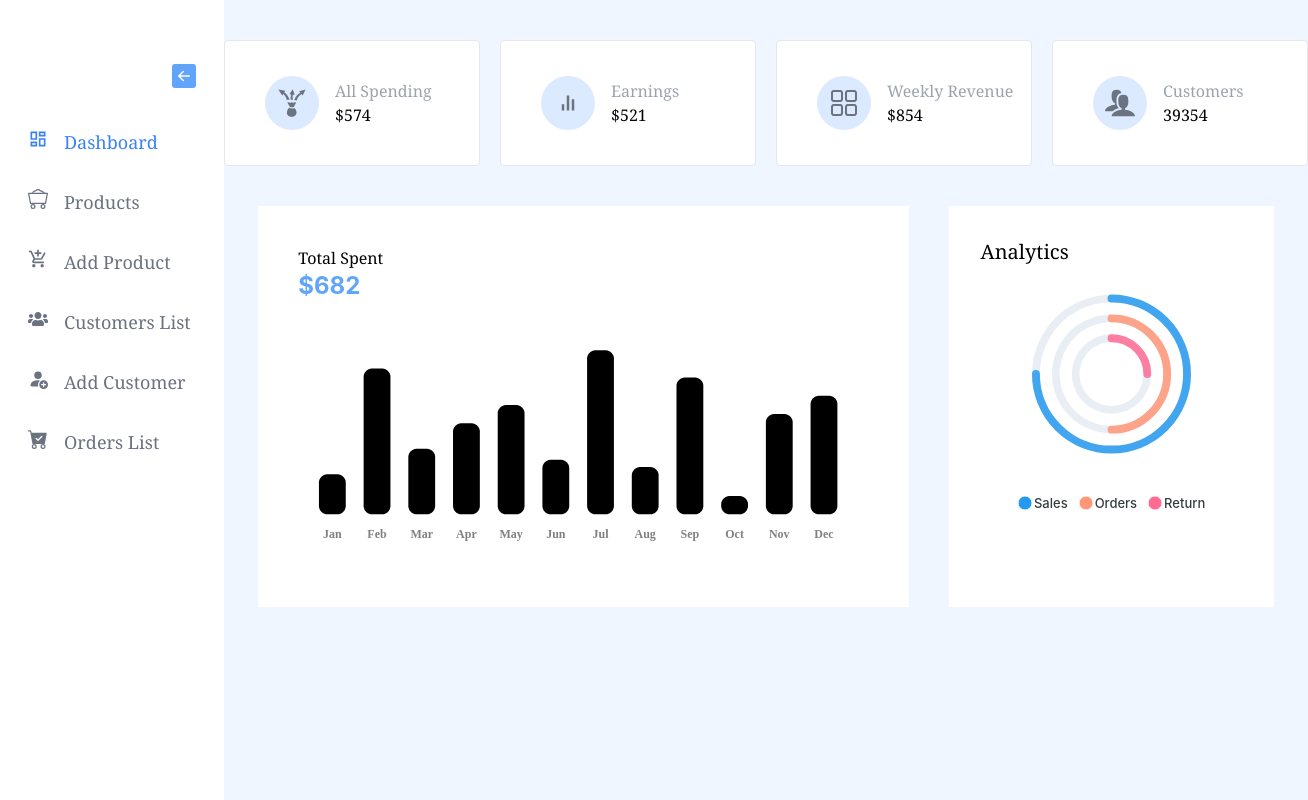
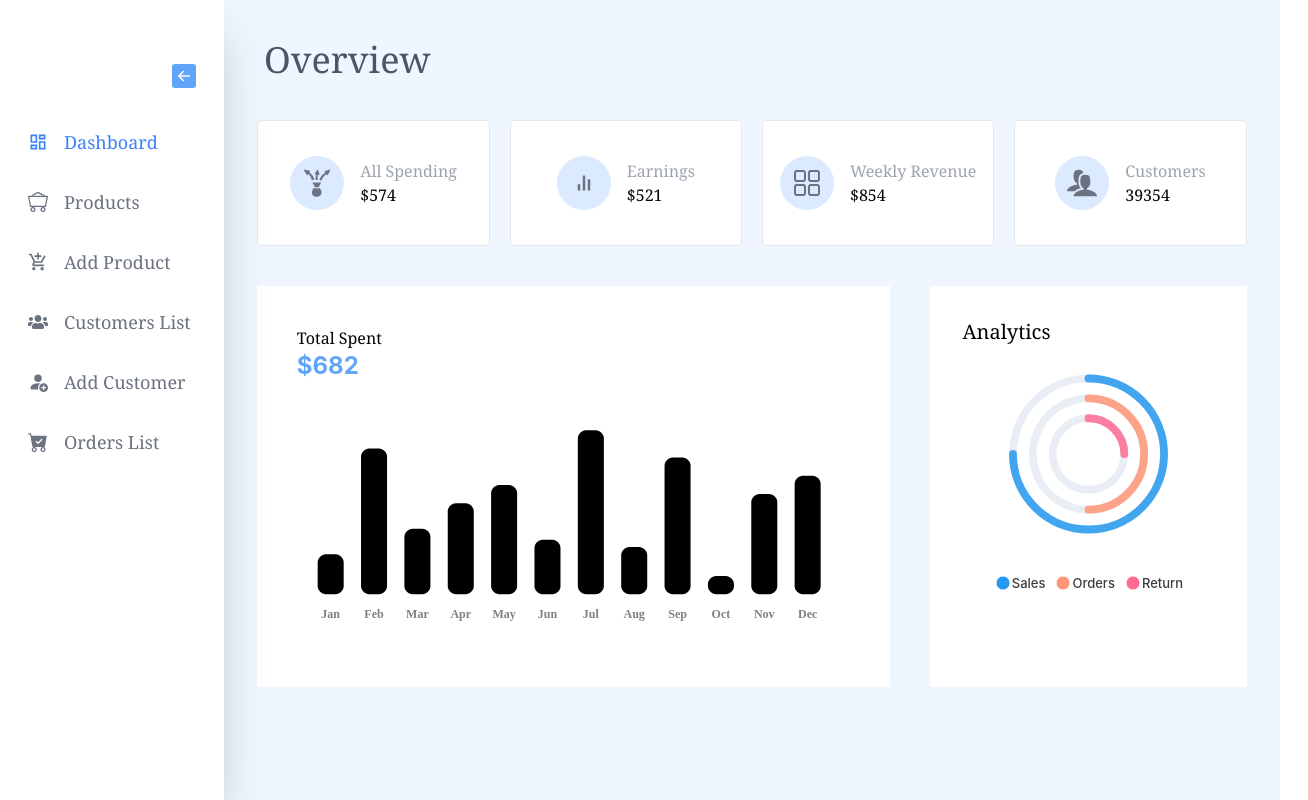
Before and after one commit to loknathsd/ecommerce-admin, a React (Create React App) app: page /dashboard in a window 1280 px wide. Shown: the whole page, 1308 px wide, since content can reach past the window. Built offline with nearby package versions, Linux system fonts and the light colour scheme.

Commit message:
updated sidebar and card component and products page has completed

```diff
--- a/src/Layout/DashboardLayout.jsx
+++ b/src/Layout/DashboardLayout.jsx
@@ -5,7 +5,9 @@ import Sidebar from '../components/Sidebar/Sidebar';
 const DashboardLayout = () => {
     return (
         <div className='flex'>
+            <div className=''>
             <Sidebar />
+            </div>
             <div className='bg-blue-50 w-full'>
                 <Outlet />
             </div>
--- a/src/components/Card/Card.jsx
+++ b/src/components/Card/Card.jsx
@@ -2,8 +2,8 @@ import React from 'react';
 
 const Card = ({dt}) => {
     return (
-        <div className='bg-white w-[256px] h-[126px] font-serif border border-gray-200 rounded flex gap-4 align-middle items-center'>
-            <p className='text-3xl text-gray-500 ml-10 p-3 rounded-full  bg-blue-100 '>{dt.icon}</p>
+        <div className='bg-white w-[22%] h-[126px] font-serif border border-gray-200 rounded flex justify-center gap-4 align-middle items-center'>
+            <p className='text-3xl text-gray-500  p-3 rounded-full  bg-blue-100 '>{dt.icon}</p>
             <div>
                 <p className='text-gray-400 text-md '>{dt.title}</p>
                 <p>{dt.price}</p>
--- /dev/null
+++ b/src/components/Product/Product.jsx
@@ -0,0 +1,17 @@
+import React from 'react';
+
+const Product = ({pd}) => {
+    const {image,title,price,category} = pd;
+    return (
+        <div className='w-60 h-56  bg-white rounded border p-5 font-serif' >
+            <img className='w-24 h-20 mx-[25%]' src={image} alt="" />
+            <h1  className='text-xl mt-5 mb-3'>{title.slice(0,15)}..</h1>
+            <div className='flex justify-around'>
+                <p className='text-lg text-red-400'>${price}</p>
+                <p className='text-gray-400'>{category}</p>
+            </div>
+        </div>
+    );
+};
+
+export default Product;
--- a/src/components/Sidebar/Sidebar.jsx
+++ b/src/components/Sidebar/Sidebar.jsx
@@ -8,32 +8,32 @@ const index = [
     {
         title: "Dashboard",
         Icon: <MdOutlineDashboard />,
-        path: "/dashboard",
+        path: "dashboard",
     },
     {
         title: "Products",
         Icon: <BsMinecartLoaded />,
-        path: "/products",
+        path: "products",
     },
     {
         title: "Add Product",
         Icon: <MdAddShoppingCart />,
-        path: "/add-product",
+        path: "add-product",
     },
     {
         title: "Customers List",
         Icon: <FaUsers />,
-        path: "/customers",
+        path: "customers",
     },
     {
         title: "Add Customer",
         Icon: <BsPersonFillAdd />,
-        path: "/add-customer",
+        path: "add-customer",
     },
     {
         title: "Orders List",
         Icon: <BsFillCartCheckFill />,
-        path: "/orders",
+        path: "orders",
     },
 
 ];
@@ -46,7 +46,7 @@ const Sidebar = () => {
         setActive(menu.title);
     }
     return (
-        <div>
+        <div style={{position:'sticky',top:0}}>
             <div className={`${show ? 'w-20' : 'w-56'} shadow-2xl h-[100vh] px-7 pt-16`}>
                 <div className='text-right text-2xl text-blue-400'>
                     {!show && <button onClick={()=>setShow(true)} ><BsFillArrowLeftSquareFill /></button>}
@@ -55,10 +55,10 @@ const Sidebar = () => {
                 <div style={{ maxHeight: "calc(100% - 50px)" }}>
                     {index.map((nav, index) =>
                         <div key={index} >
-                            <div className={`font-serif flex mb-[1rem] mt-8 text-lg gap-4 cursor-pointer ${active === nav.title ? 'text-blue-500' : 'text-gray-500'}`}>
-                                <p className='text-xl'><Link to={nav.path}><button onClick={() => handleActiveButton(nav)} >{nav.Icon}</button></Link></p>
+                            <Link to={nav.path} onClick={() => handleActiveButton(nav)}  className={`font-serif flex mb-[1rem] mt-8 text-lg gap-4 cursor-pointer ${active === nav.title ? 'text-blue-500' : 'text-gray-500'}`}>
+                                <button className='text-xl'>{nav.Icon}</button>
                                 {!show && <p>{nav.title}</p>}
-                            </div>
+                            </Link>
                         </div>
                     )}
                 </div>
--- a/src/pages/Dashboard.jsx
+++ b/src/pages/Dashboard.jsx
@@ -34,7 +34,8 @@ const data = [
 
 const Dashboard = () => {
     return (
-        <div className=''>
+        <div>
+            <h1 className='text-4xl font-serif text-gray-600 ml-10 mt-10'>Overview</h1>
             <div className='flex justify-center gap-5 mt-10'>
                 {data.map(dt => <Card dt={dt} />)}
             </div>
--- /dev/null
+++ b/src/pages/Products.jsx
@@ -0,0 +1,22 @@
+import React, { useEffect, useState } from 'react';
+import Product from '../components/Product/Product';
+
+const Products = () => {
+    const [products, setProducts] = useState([]);
+
+    useEffect(() => {
+        fetch('https://fakestoreapi.com/products')
+            .then(res => res.json())
+            .then(data => setProducts(data))
+    }, [])
+    return (
+        <div>
+            <h1 className='text-4xl text-gray-600 font-serif ml-10 mt-10'>Products</h1>
+            <div className='grid grid-cols-4 justify-items-center  gap-6 p-10'>
+                {products.map(pd => <Product key={pd.id} pd={pd} />)}
+            </div>
+        </div>
+
+    );
+}
+export default Products;
--- a/src/utills/Routing/Routing.jsx
+++ b/src/utills/Routing/Routing.jsx
@@ -3,6 +3,7 @@ import { Route, Routes,Navigate } from 'react-router-dom';
 import DashboardLayout from '../../Layout/DashboardLayout';
 import Dashboard from '../../pages/Dashboard';
 import Login from '../../pages/Login';
+import Products from '../../pages/Products';
 
 const Routing = () => {
     return (
@@ -12,7 +13,7 @@ const Routing = () => {
             <Route path='/' element={<DashboardLayout />}>
                 <Route path="/" element={<Navigate replace to="dashboard" ></Navigate>} />
                 <Route path='dashboard' element={<Dashboard/>}/>
-
+                <Route path='products' element={<Products/>}/>
             </Route>
 
         </Routes>
```
